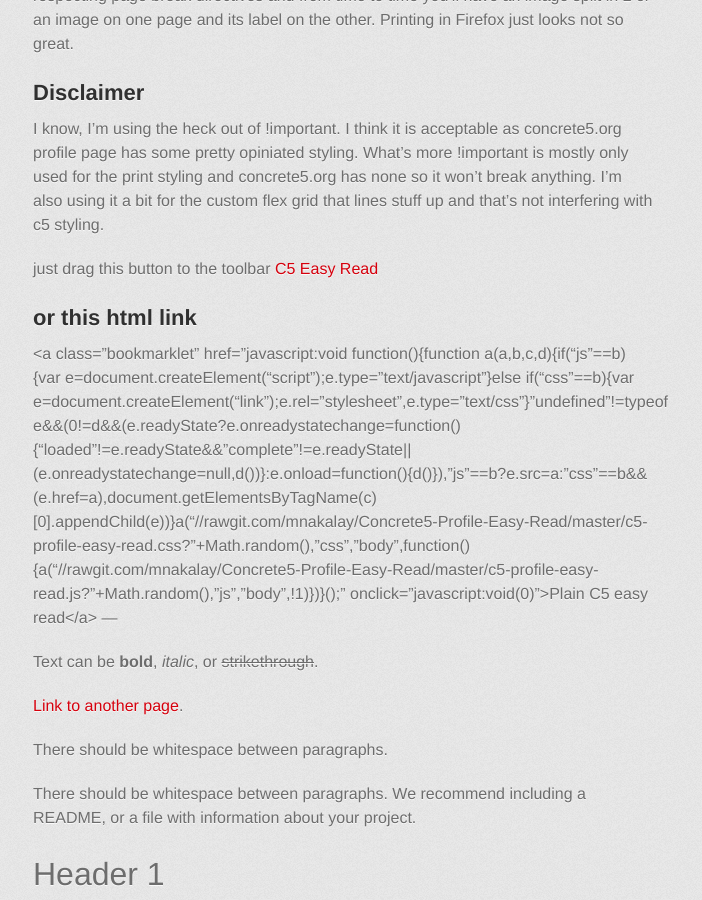
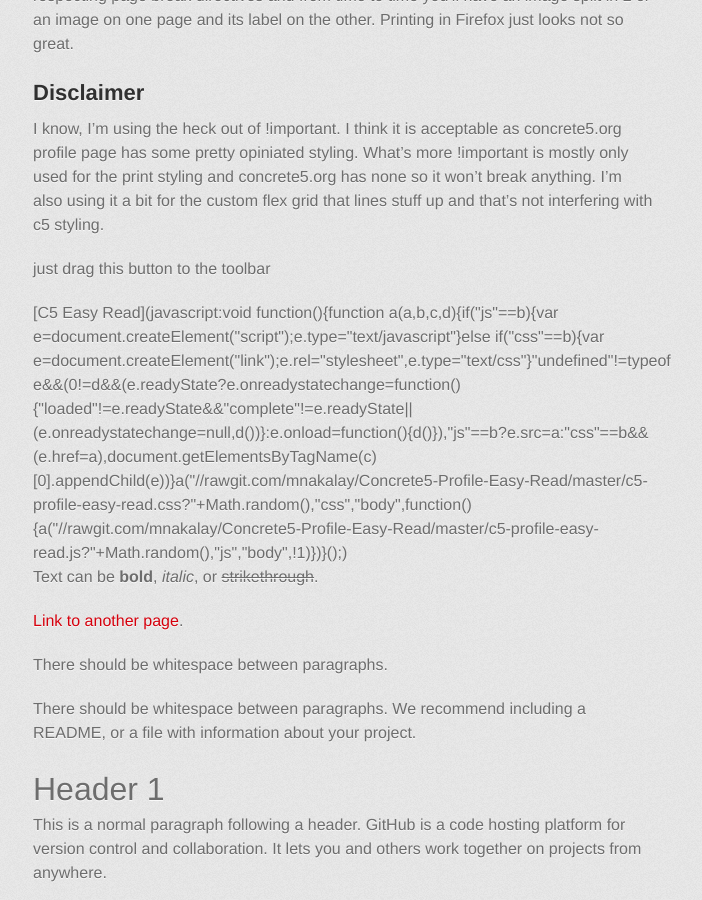
Before and after one commit to mnakalay/Concrete5-Profile-Easy-Read, a Jekyll site: the page built from docs/index.md, in a window 1280 px wide and 900 px high, scrolled down 839 px. Shown: the whole window, without its empty margins (297-999 px from the left). Built offline with Jekyll 4.4.1, drawn with Linux system fonts in a browser that asks for light colours; some web fonts are replaced; our own code applies the rules of GitHub Pages for plain Markdown files.

Commit message:
stuck with markdown

```diff
--- a/docs/index.md
+++ b/docs/index.md
@@ -27,12 +27,9 @@ I think it is acceptable as concrete5.org profile page has some pretty opiniated
 I'm also using it a bit for the custom flex grid that lines stuff up and that's not interfering with c5 styling.
 
 just drag this button to the toolbar
+<div class="bookmarklet">
 [C5 Easy Read](javascript:void function(){function a(a,b,c,d){if("js"==b){var e=document.createElement("script");e.type="text/javascript"}else if("css"==b){var e=document.createElement("link");e.rel="stylesheet",e.type="text/css"}"undefined"!=typeof e&&(0!=d&&(e.readyState?e.onreadystatechange=function(){"loaded"!=e.readyState&&"complete"!=e.readyState||(e.onreadystatechange=null,d())}:e.onload=function(){d()}),"js"==b?e.src=a:"css"==b&&(e.href=a),document.getElementsByTagName(c)[0].appendChild(e))}a("//rawgit.com/mnakalay/Concrete5-Profile-Easy-Read/master/c5-profile-easy-read.css?"+Math.random(),"css","body",function(){a("//rawgit.com/mnakalay/Concrete5-Profile-Easy-Read/master/c5-profile-easy-read.js?"+Math.random(),"js","body",!1)})}();)
-
-or this html link
----
-<a class="bookmarklet" href="javascript:void function(){function a(a,b,c,d){if("js"==b){var e=document.createElement("script");e.type="text/javascript"}else if("css"==b){var e=document.createElement("link");e.rel="stylesheet",e.type="text/css"}"undefined"!=typeof e&&(0!=d&&(e.readyState?e.onreadystatechange=function(){"loaded"!=e.readyState&&"complete"!=e.readyState||(e.onreadystatechange=null,d())}:e.onload=function(){d()}),"js"==b?e.src=a:"css"==b&&(e.href=a),document.getElementsByTagName(c)[0].appendChild(e))}a("//rawgit.com/mnakalay/Concrete5-Profile-Easy-Read/master/c5-profile-easy-read.css?"+Math.random(),"css","body",function(){a("//rawgit.com/mnakalay/Concrete5-Profile-Easy-Read/master/c5-profile-easy-read.js?"+Math.random(),"js","body",!1)})}();" onclick="javascript:void(0)">Plain C5 easy read</a>
----
+</div>
 
 Text can be **bold**, _italic_, or ~~strikethrough~~.
 
```
